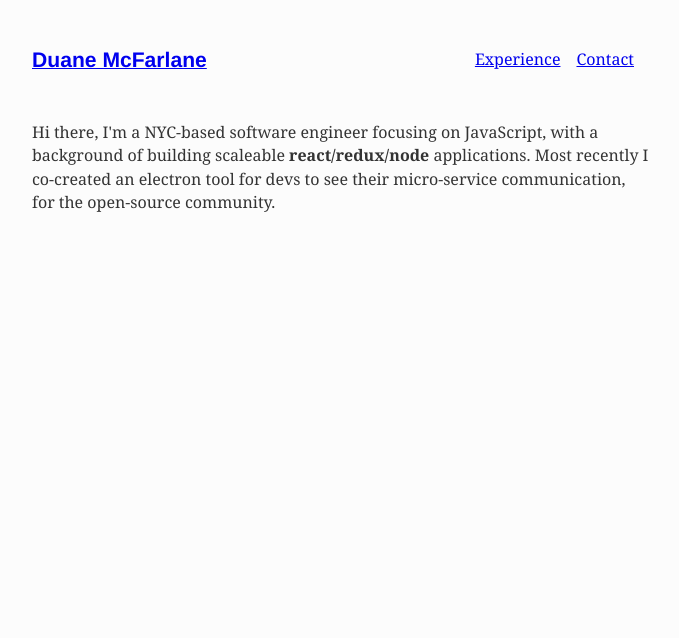
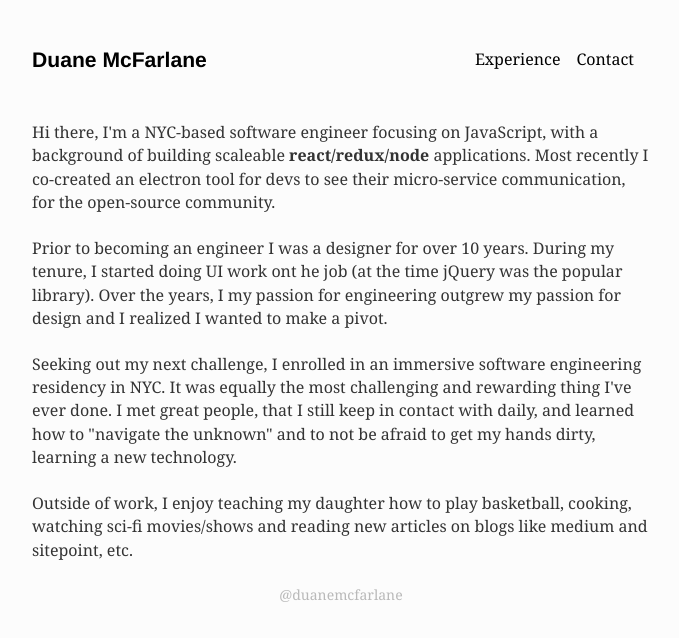
Before and after one commit to Duane11003/duane_personal_site, a Gatsby site: page / in a window 1280 px wide. Shown: the whole page, without its empty margins (299-978 px from the left). Built offline with nearby package versions, Linux system fonts and the light colour scheme; Gatsby itself is replaced by a stand-in of ours.

Commit message:
built out about me page, added additional styling to a tags

```diff
--- a/src/components/layout.js
+++ b/src/components/layout.js
@@ -12,7 +12,7 @@ export default ({ children }) => (
       <Link to="/" style={{ textShadow: `none`, backgroundImage: `none` }}>
         <h3 style={{ display: `inline` }}>Duane McFarlane</h3>
       </Link>
-      <ul style={{ listStyle: `none`, float: `right` }}>
+      <ul style={{ listStyle: `none`, float: `right`, textDecoration: `none` }}>
         <ListLink to="/experience/">Experience</ListLink>
         <ListLink to="/contact/">Contact</ListLink>
       </ul>
--- a/src/pages/experience.js
+++ b/src/pages/experience.js
@@ -4,8 +4,9 @@ import Layout from '../components/layout'
 export default () => (
  <Layout>
  <div>
-     <h4>MJHS Health System | Designer</h4>
-     <p></p>
+     <h4>Professional Experience</h4>
+     <p><span className='boldText'>MJHS Health | Designer</span></p>
+
  </div>
  </Layout>
 )
--- a/src/pages/index.js
+++ b/src/pages/index.js
@@ -8,6 +8,18 @@ export default () => (
       Hi there, I'm a NYC-based software engineer focusing on JavaScript, with a background of building scaleable <span className='boldText'>react/redux/node </span>applications. Most recently I co-created an electron tool for devs to see their micro-service communication, for the open-source community.
     </p>
 
+    <p>
+      Prior to becoming an engineer I was a designer for over 10 years. During my tenure, I started doing UI work ont he job (at the time jQuery was the popular library). Over the years, I my passion for engineering outgrew my passion for design and I realized I wanted to make a pivot.
+    </p>
+
+    <p>
+        Seeking out my next challenge, I enrolled in an immersive software engineering residency in NYC. It was equally the most challenging and rewarding thing I've ever done. I met great people, that I still keep in contact with daily, and learned how to "navigate the unknown" and to not be afraid to get my hands dirty, learning a new technology.
+    </p>
+
+    <p>
+        Outside of work, I enjoy teaching my daughter how to play basketball, cooking, watching sci-fi movies/shows and reading new articles on blogs like medium and sitepoint, etc.
+    </p>
+    <footer className='footer'>@duanemcfarlane</footer>
   </div>
   </Layout>
 )
--- a/src/styles/global.css
+++ b/src/styles/global.css
@@ -9,3 +9,24 @@ html {
 .boldText {
     font-weight: 800;
 }
+
+a:link {
+    color: black;
+    text-decoration: none;
+}
+
+a:hover {
+    font-weight: 800;
+    text-decoration: none;
+}
+
+
+a:active {
+    text-decoration: underline;
+}
+
+.footer {
+    text-align: center;
+    color: rgb(185, 185, 185);
+    font-size: 14px;
+}
```
